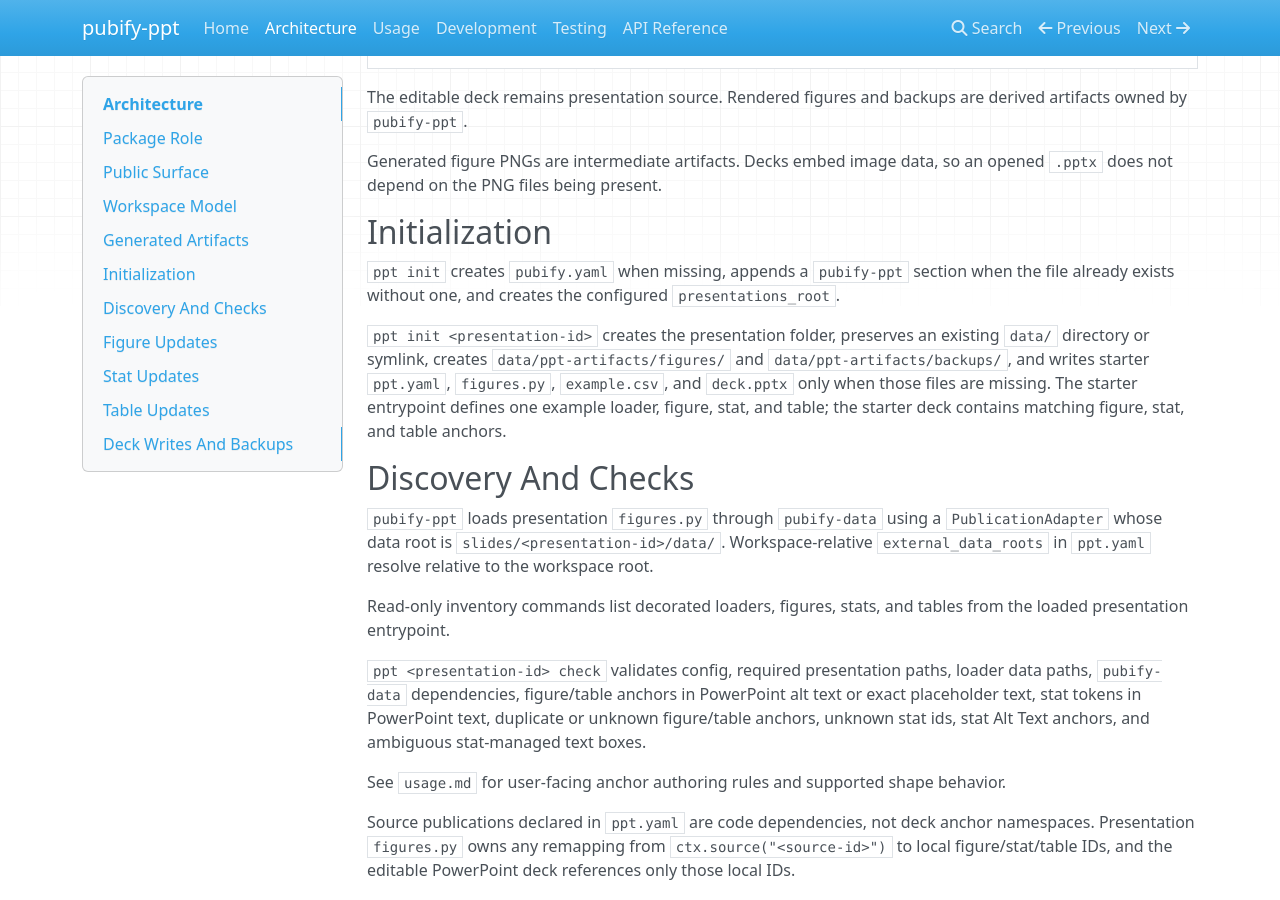
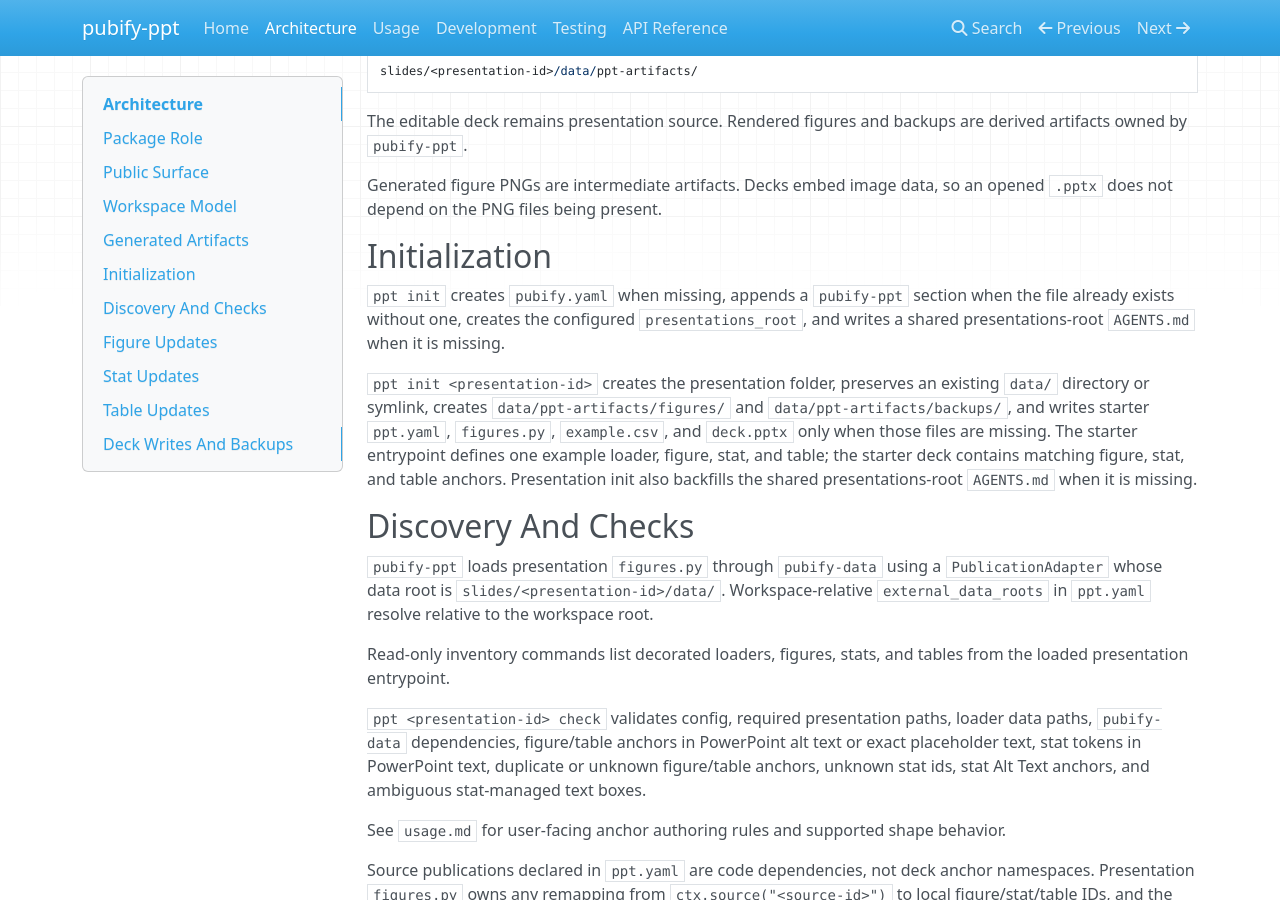
Before and after one commit to nvnunes/pubify-ppt, an MkDocs documentation site: the page built from docs/architecture.md, in a window 1280 px wide and 900 px high, scrolled down 1737 px. Built offline with MkDocs 1.6.1, drawn with Linux system fonts in a browser that asks for light colours; nearby versions of some CDN libraries; some of the changed text lies outside the part shown.

Commit message:
Add downstream presentation agent scaffold

```diff
--- a/docs/architecture.md
+++ b/docs/architecture.md
@@ -18,6 +18,7 @@ Package-owned behavior:
 - inline stat replacement
 - native table replacement
 - deck backups and generated PowerPoint artifact lifecycle
+- shared presentations-root `AGENTS.md` scaffold
 
 Upstream-owned behavior:
 
@@ -91,15 +92,17 @@ opened `.pptx` does not depend on the PNG files being present.
 ## Initialization
 
 `ppt init` creates `pubify.yaml` when missing, appends a `pubify-ppt` section
-when the file already exists without one, and creates the configured
-`presentations_root`.
+when the file already exists without one, creates the configured
+`presentations_root`, and writes a shared presentations-root `AGENTS.md` when it
+is missing.
 
 `ppt init <presentation-id>` creates the presentation folder, preserves an
 existing `data/` directory or symlink, creates `data/ppt-artifacts/figures/`
 and `data/ppt-artifacts/backups/`, and writes starter `ppt.yaml`, `figures.py`,
 `example.csv`, and `deck.pptx` only when those files are missing. The starter
 entrypoint defines one example loader, figure, stat, and table; the starter
-deck contains matching figure, stat, and table anchors.
+deck contains matching figure, stat, and table anchors. Presentation init also
+backfills the shared presentations-root `AGENTS.md` when it is missing.
 
 ## Discovery And Checks
 
--- a/pyproject.toml
+++ b/pyproject.toml
@@ -43,7 +43,7 @@ package-dir = {"" = "src"}
 where = ["src"]
 
 [tool.setuptools.package-data]
-"pubify_ppt.assets.init" = ["*.py"]
+"pubify_ppt.assets.init" = ["*.md", "*.py"]
 
 [tool.setuptools.exclude-package-data]
 "*" = [".DS_Store"]
```
Also changed, not shown: README.md (+7 -2 lines), docs/usage.md (+4 -0 lines), src/pubify_ppt/assets/init/AGENTS.example.md (added, +18 -0 lines), 3 other files.
